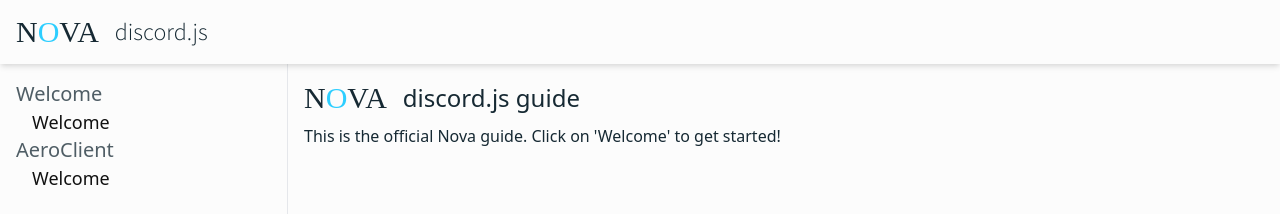
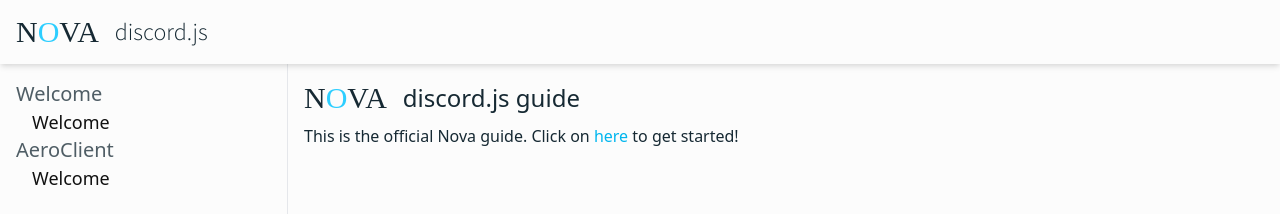
Before and after one commit to mchccn/web, a Next.js app: page /guides/discord.js in a window 1280 px wide. Shown: the top 214 px of the page. Built offline with nearby package versions, Linux system fonts and the light colour scheme; a web font is replaced by a local one.

Commit message:
indexing

```diff
--- a/src/pages/guides/discord.js.tsx
+++ b/src/pages/guides/discord.js.tsx
@@ -23,7 +23,13 @@
                             </h3>
                             <h4 className="text-2xl font-light">discord.js guide</h4>
                         </div>
-                        <p className="my-2">This is the official Nova guide. Click on 'Welcome' to get started!</p>
+                        <p className="my-2">
+                            This is the official Nova guide. Click on{" "}
+                            <a href="/guides/discord.js/welcome" className="link">
+                                here
+                            </a>{" "}
+                            to get started!
+                        </p>
                     </div>
                 </div>
             </div>
```
